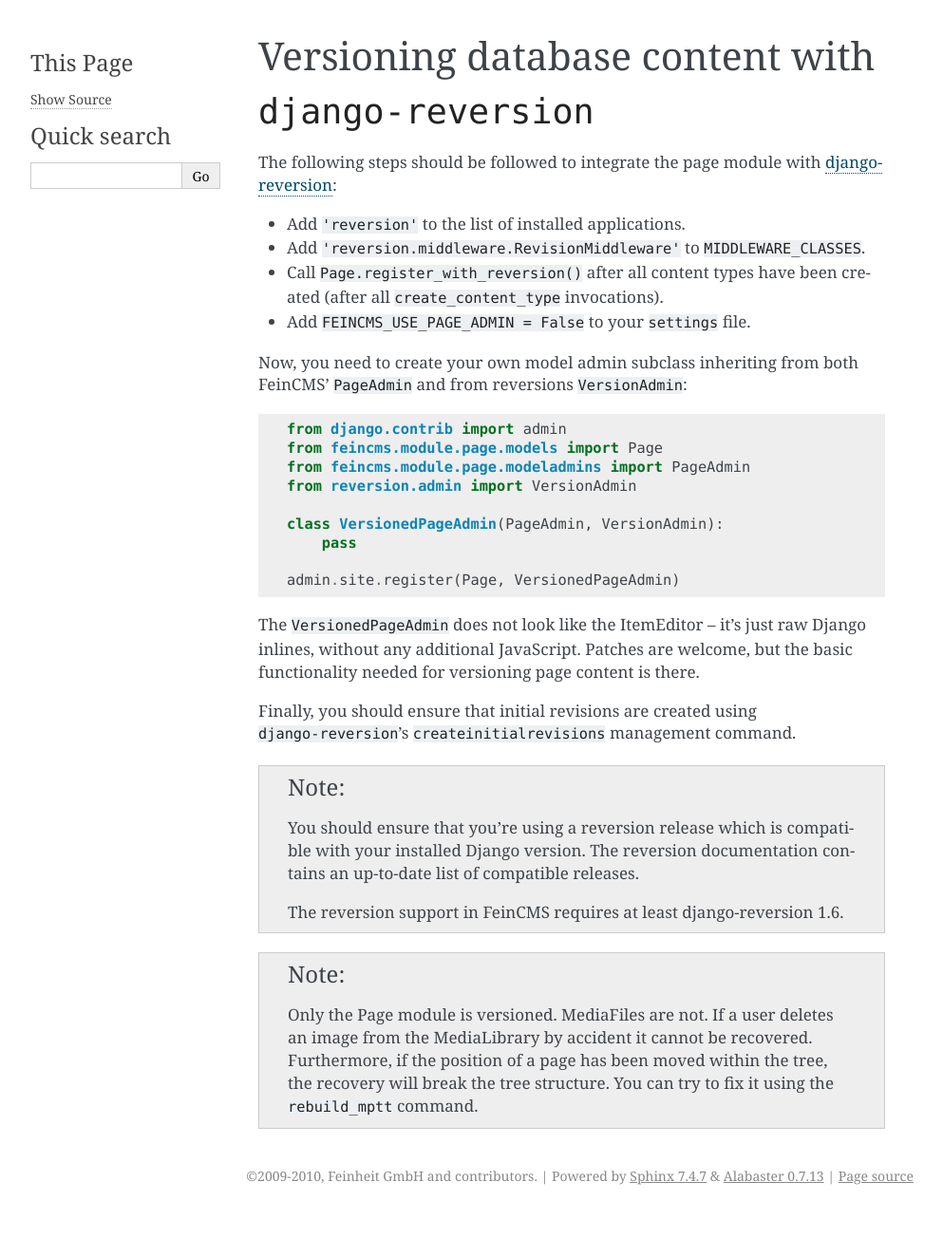
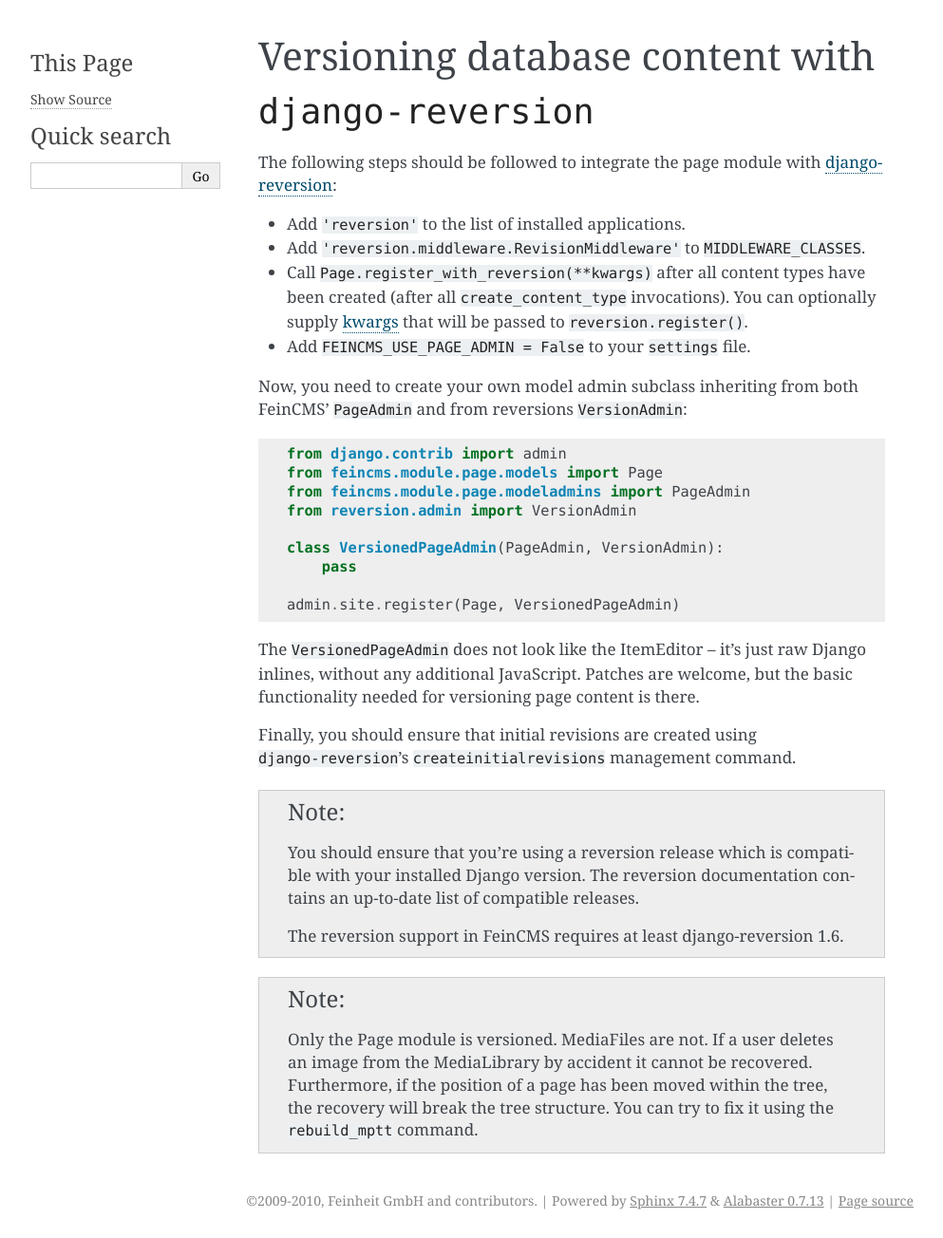
Before and after one commit to feincms/feincms, a Sphinx documentation site: the page built from docs/versioning.rst, in a window 1280 px wide. Shown: the whole page at 95% size, without its empty margins (148-1141 px from the left). Built offline with Sphinx 7.4.7, drawn with Linux system fonts in a browser that asks for light colours; before the commit the page ends 1278 px from its top, so only the background shows below that.

Commit message:
Support passing kwargs to django-reversion

```diff
--- a/docs/versioning.rst
+++ b/docs/versioning.rst
@@ -12,9 +12,12 @@
 
 * Add ``'reversion'`` to the list of installed applications.
 * Add ``'reversion.middleware.RevisionMiddleware'`` to ``MIDDLEWARE_CLASSES``.
-* Call ``Page.register_with_reversion()`` after all content types have been
-  created (after all ``create_content_type`` invocations).
+* Call ``Page.register_with_reversion(**kwargs)`` after all content types have been
+  created (after all ``create_content_type`` invocations). You can optionally
+  supply kwargs_ that will be passed to ``reversion.register()``.
 * Add ``FEINCMS_USE_PAGE_ADMIN = False`` to your ``settings`` file.
+
+.. _kwargs: https://django-reversion.readthedocs.io/en/stable/api.html#registration-api
 
 Now, you need to create your own model admin subclass inheriting from both
 FeinCMS' ``PageAdmin`` and from reversions ``VersionAdmin``::
```
Also changed, not shown: 1 other file.
